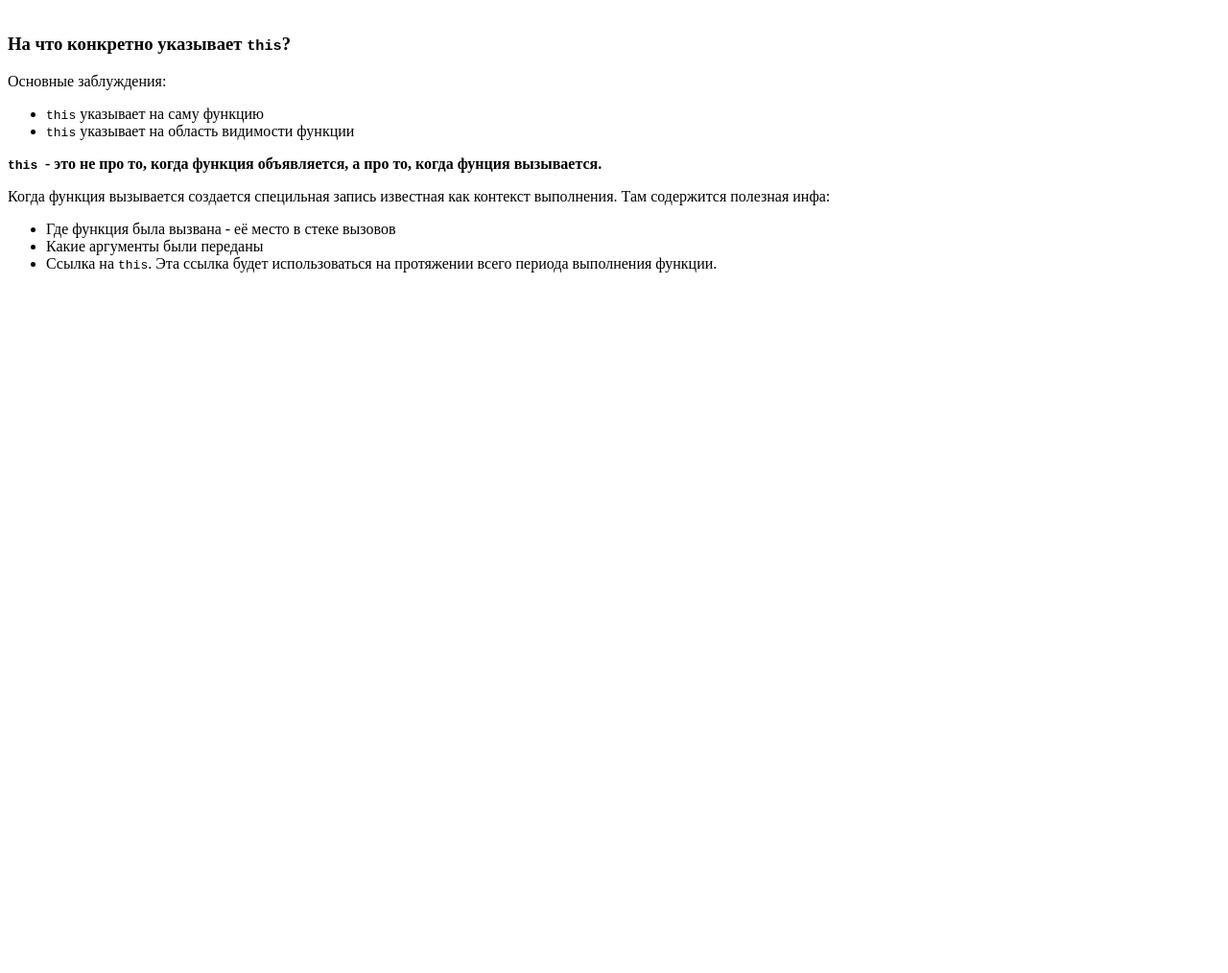
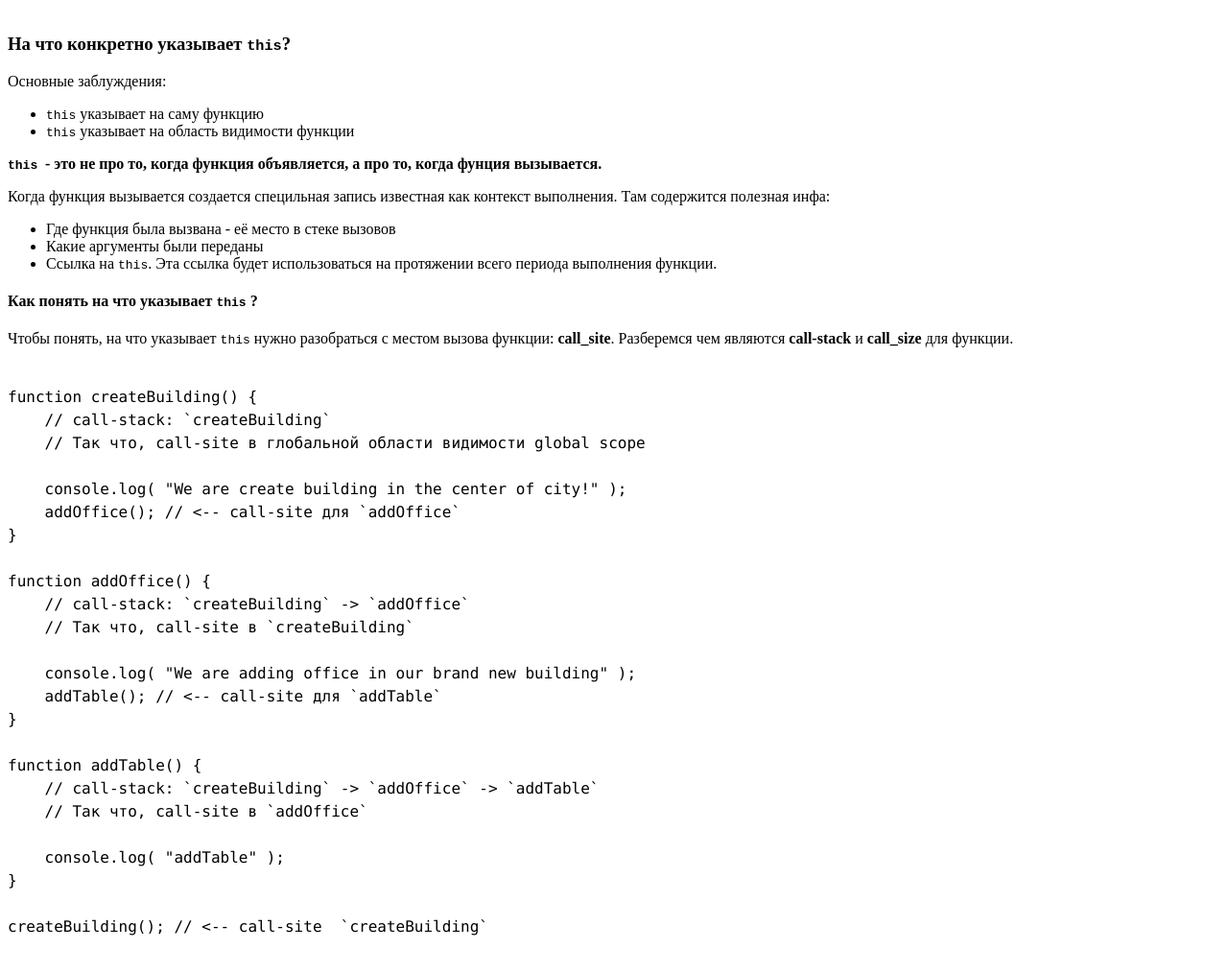
Before and after one commit to DmitryVdovichencko/dev-docs, a Gatsby site: page /posts/this_prototype_js_ru in a window 1280 px wide. Shown: the part 1138-2152 px from the top of the page at 96% size. Before the commit the page ends 1438 px from the top, so only its background shows below. Built offline with nearby package versions, Linux system fonts and the light colour scheme; Gatsby itself is replaced by a stand-in of ours; some packages are replaced by stand-ins of ours; code samples lack their colours.

Commit message:
WIP:this examples

````diff
--- a/src/pages/posts/this_prototype_js_ru.mdx
+++ b/src/pages/posts/this_prototype_js_ru.mdx
@@ -69,3 +69,37 @@ __`this	` - это не про то, когда функция объявляе
 * Где функция была вызвана - её место в стеке вызовов
 * Какие аргументы были переданы
 * Ссылка на `this`. Эта ссылка будет использоваться на протяжении всего периода выполнения функции.
+
+#### Как понять на что указывает `this` ?
+
+Чтобы понять, на что указывает `this` нужно разобраться с местом вызова функции: __call_site__.
+Разберемся чем являются __call-stack__ и __call_size__ для функции.
+
+```javascript
+
+function createBuilding() {
+    // call-stack: `createBuilding`
+    // Так что, call-site в глобальной области видимости global scope
+
+    console.log( "We are create building in the center of city!" );
+    addOffice(); // <-- call-site для `addOffice`
+}
+
+function addOffice() {
+    // call-stack: `createBuilding` -> `addOffice`
+    // Так что, call-site в `createBuilding`
+
+    console.log( "We are adding office in our brand new building" );
+    addTable(); // <-- call-site для `addTable`
+}
+
+function addTable() {
+    // call-stack: `createBuilding` -> `addOffice` -> `addTable`
+    // Так что, call-site в `addOffice`
+
+    console.log( "addTable" );
+}
+
+createBuilding(); // <-- call-site  `createBuilding`
+
+```
````
